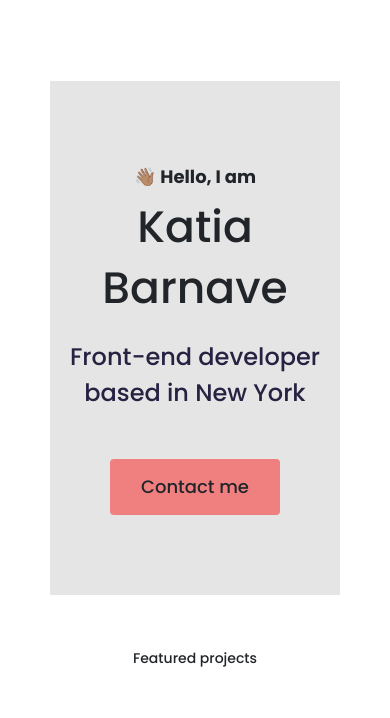
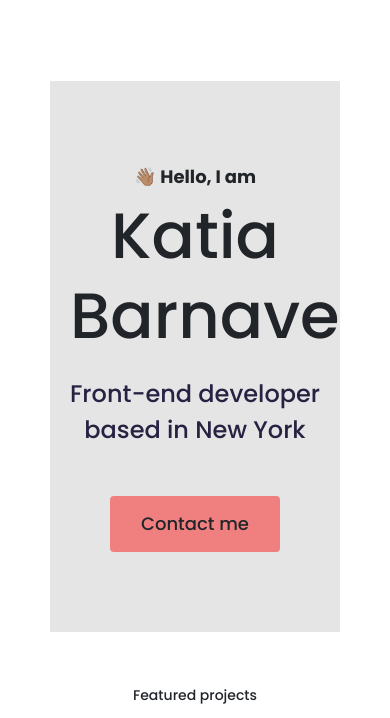
Before and after one commit to Katya383/portfolio-projectK, a plain HTML site: page index.html in a window 390 px wide. Shown: the part 75-793 px from the top of the page. Drawn offline with nearby package versions, Linux system fonts and the light colour scheme.

Commit message:
Reoved extra div and added media styling

```diff
--- a/index.html
+++ b/index.html
@@ -87,7 +87,7 @@
           </div>
         </div>
       </div>
-      <div class="row mb-5"></div>
+      <div class="row mb-5">
       <div class="col">
         <div class="project-description">
           <h2 class="mb-5 mt-5">Weather Project</h2>
@@ -155,7 +155,7 @@
           open-sourced.
           </a>
         </p>
-      </div>
+        </div>
       </footer>
     </div>
   </body>
--- a/styles/portfolio.css
+++ b/styles/portfolio.css
@@ -108,6 +108,9 @@ body {
 .nav-item {
   padding: 0 10px;
 }
+footer {
+  margin: 60px 0;
+}
 footer .email-link {
   text-decoration: none;
   color: black;
@@ -139,7 +142,7 @@ footer .contact-box {
   margin-top: 30px;
   border-radius: 10px;
 }
-@media (max-width: 960px) {
+@media (max-width: 900px) {
   .project-description {
     padding: 0;
     text-align: center;
@@ -148,9 +151,9 @@ footer .contact-box {
     font-size: 12px;
     margin-left: 5px;
   }
-  .hero h1 {
+  h1 {
     font-size: 44px;
-    line-height: 1.4;
+    line-height: 1.5;
   }
   h2 {
     font-size: 44px;
@@ -170,4 +173,8 @@ footer .contact-box {
     color: #272142;
     transition: all 100ms ease-in-out;
   }
+  .content {
+    text-align: center;
+    padding: 0;
+  }
 }
```
Also changed, not shown: about.html (+3 -3 lines), 1 other file.
